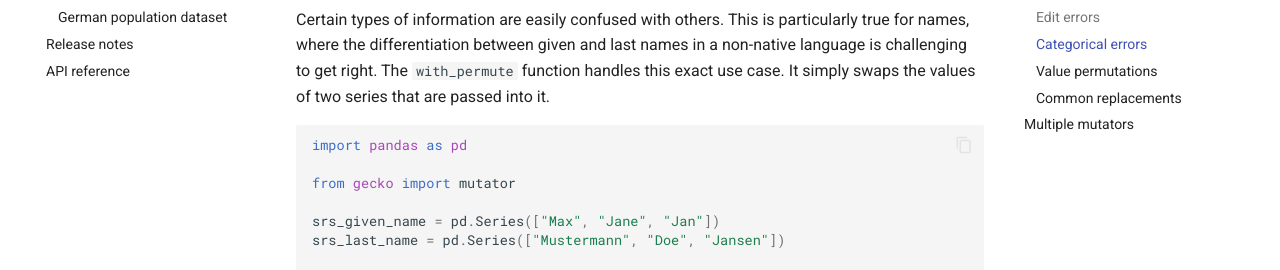
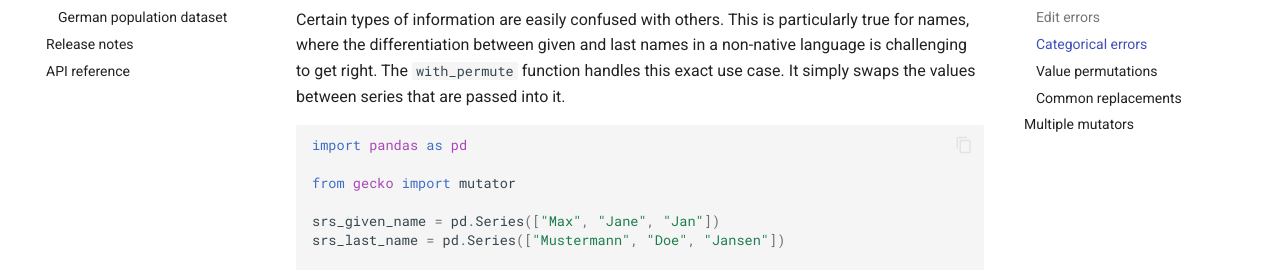
Before and after one commit to ul-mds/gecko, an MkDocs documentation site: the page built from docs/data-mutation.md, in a window 1280 px wide and 900 px high, scrolled down 5753 px. Shown: the part 199-469 px from the top of the window. Built offline with MkDocs 1.6.1 and Material for MkDocs 9.7.7, drawn with Linux system fonts in a browser that asks for light colours.

Commit message:
Update docs to reflect changes to permute mutator

````diff
--- a/docs/data-mutation.md
+++ b/docs/data-mutation.md
@@ -302,7 +302,7 @@ Certain types of information are easily confused with others.
 This is particularly true for names, where the differentiation between given and last names in a non-native language is
 challenging to get right.
 The `with_permute` function handles this exact use case.
-It simply swaps the values of two series that are passed into it.
+It simply swaps the values between series that are passed into it.
 
 ```python
 import pandas as pd
````
